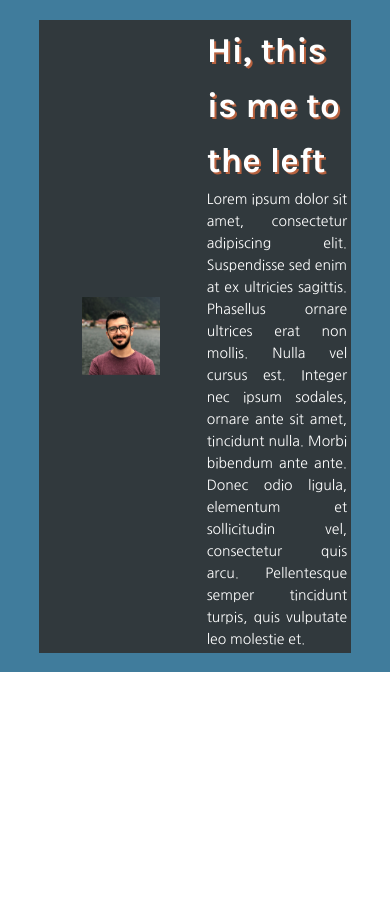
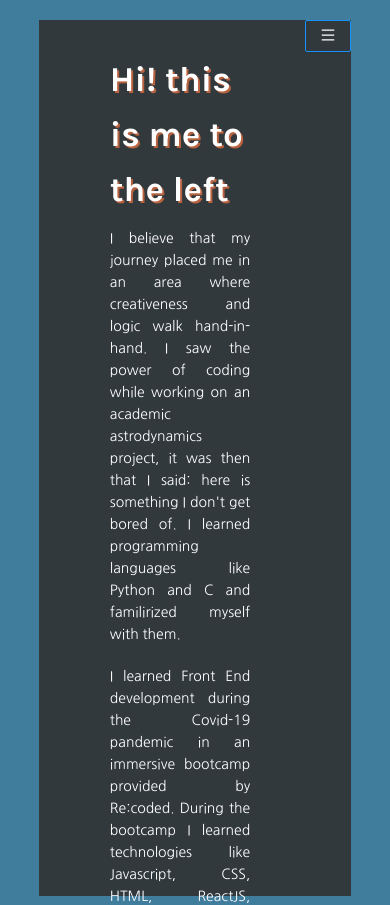
Before and after one commit to majdajroudi/Portfolio, a React (Create React App) app: page /about in a window 390 px wide. Shown: the top 905 px of the page. Before the commit the page ends 844 px from the top, so only its background shows below. Built offline with nearby package versions, Linux system fonts and the light colour scheme; a web font is replaced by a local one.

Commit message:
add drawer for small screens

```diff
--- a/src/App.js
+++ b/src/App.js
@@ -3,7 +3,8 @@ import './App.css';
 import 'antd/dist/antd.css'
 import Home from "./containers/Home/index";
 import About from "./containers/About";
-import Portfolio from "./containers/Portfolio"
+import Portfolio from "./containers/Portfolio";
+import Drawer from "./components/Drawer"
 import Publications from "./containers/Publications"
 import Contact from "./containers/Contact"
 import {BrowserRouter as Router, Route} from "react-router-dom";
@@ -15,6 +16,7 @@ function App() {
   return (
     <Router className="App">
       <Route path="/" component={TopBottom} />
+      <Route path="/" component={Drawer} />
       <Route path="/" component={Navbar} />
       <Route exact path="/" component={Home} />
       <Route path="/about" component={About} />
--- a/src/components/Drawer/index.css
+++ b/src/components/Drawer/index.css
@@ -0,0 +1,29 @@
+.drawerWrapper {
+    background-color: #407C9C;
+    display: flex;
+    justify-content: center;
+}
+
+.drawer {
+    background-color: #31393D;
+    width: 80%;
+    display: flex;
+    justify-content: flex-end;
+}
+
+.drawer--button{
+    background-color: #31393D;
+}
+
+.drawer__drawer__linksWrapper{
+    display: flex;
+    flex-direction: column;
+    justify-content: center;
+    align-items: center ;
+}
+
+.ant-drawer-body,
+.ant-drawer-header {
+    background-color:#31393D ;
+    border: none;
+}
--- a/src/components/Drawer/index.jsx
+++ b/src/components/Drawer/index.jsx
@@ -1,37 +1,58 @@
-import React, {useState} from "react"
-import { Drawer, Button } from 'antd';
+import React, { useState } from 'react';
+import { Drawer, Button, Row, Col } from 'antd';
+import {NavLink, useLocation} from "react-router-dom";
+import {MenuOutlined } from "@ant-design/icons";
+import "./index.css"
 
-const DrawerBar = () => {
-    const [isDrawerVisible, setIsDrawerVisible] = useState(false)
+const DrawerMenu = () => {
+  const [visible, setVisible] = useState(false);
+  const [screenWidth, setScreenWidth] = useState(window.innerWidth);
+  const location = useLocation()
+  window.addEventListener("resize", () => {
+      setScreenWidth(window.innerWidth)
+  })
 
   const showDrawer = () => {
-        setIsDrawerVisible(true)
+    setVisible(true);
   };
 
   const onClose = () => {
-        setIsDrawerVisible(false)
+    setVisible(false);
+  };
+
+  const isCurrentPath = (path) => {
+    if (location.pathname === path) {
+      return "navbar__elementsWrapper--element navbar__activeElement";
+    } else {
+      return "navbar__elementsWrapper--element";
+    }
   };
 
   return (
-      <div className="site-drawer-render-in-current-wrapper">
-        <div style={{ marginTop: 16 }}>
-          <Button type="primary" onClick={showDrawer}>
-            Open
+    screenWidth <= 1024 && <Row className="drawerWrapper">
+      <Row className="drawer">
+        <Button className="drawer--button" type="primary" onClick={showDrawer}>
+          <MenuOutlined />
         </Button>
-        </div>
         <Drawer
-          title="Basic Drawer"
+          title=""
           placement="right"
           closable={true}
           onClose={onClose}
-          visible={isDrawerVisible}
-          getContainer={false}
-          style={{ position: 'absolute' }}
+          visible={visible}
+          className="drawer__drawer"
         >
-          <p>Some contents...</p>
+          <Col className="drawer__drawer__linksWrapper">
+            <NavLink className={isCurrentPath("/")} to="/" > &nbsp;Home &nbsp;</NavLink>
+            <NavLink className={isCurrentPath("/about")} to="/about" >&nbsp;About &nbsp;</NavLink>
+            <NavLink className={isCurrentPath("/portfolio")} to="/portfolio" >&nbsp;Portfolio &nbsp;</NavLink>
+            <NavLink className={isCurrentPath("/publications")} to="/publications">&nbsp;Publications &nbsp;</NavLink>
+            <NavLink className={isCurrentPath("/contact")} to="/contact" >&nbsp;Contact &nbsp;</NavLink>
+          </Col>
         </Drawer>
-      </div>
+      </Row>
+    </Row>
   );
-  }
+};
 
-export default DrawerBar
+export default DrawerMenu;
--- a/src/components/Navbar/index.jsx
+++ b/src/components/Navbar/index.jsx
@@ -19,7 +19,7 @@ const Navbar = () => {
         }
       };
 
-    return ( screenWidth > 768&& <div className="navbarWrapper"><Row className="navbar">
+    return ( screenWidth > 1024&& <div className="navbarWrapper"><Row className="navbar">
                 <Row className="navbar__elementsWrapper">
                     <NavLink className={isCurrentPath("/")} to="/" > &nbsp;Home &nbsp;</NavLink>
                     <NavLink className={isCurrentPath("/about")} to="/about" >&nbsp;About &nbsp;</NavLink>
--- a/src/containers/About/index.css
+++ b/src/containers/About/index.css
@@ -7,7 +7,7 @@
     justify-content: center;
     align-items: center;
     background-color: #31393D;
-    height: 75vh;
+    height: 100vh;
 }
 
 .about__contentBox__bottom {
@@ -24,6 +24,7 @@
     justify-content: space-around;
     align-items: center;
     width: 45%;
+    margin-right: 30px;
 }
 
 .about__contentBox__textCol div {
@@ -44,7 +45,7 @@
 .about__contentBox__textCol div p{
     color: white;
     /* text-shadow: 5px 3px 0px -1px #B8623F; */
-    margin: 0px;
+    margin: 10px 0px;
     text-align: justify;
     font-family: "Nanum Gothic", serif;
 }
--- a/src/containers/About/index.jsx
+++ b/src/containers/About/index.jsx
@@ -3,6 +3,12 @@ import aboutImg from "../../images/majd.svg"
 import { Col, Row} from "antd"
 import {Sides} from "./../../components/Sides";
 import "./index.css"
+
+const textObject = {
+    title: "Hi! this is me to the left",
+    text0: "I believe that my journey placed me in an area where creativeness and logic walk hand-in-hand. I saw the power of coding while working on an academic astrodynamics project, it was then that I said: here is something I don't get bored of. I learned programming languages like Python and C and familirized myself with them.",
+    text1:"I learned Front End development during the Covid-19 pandemic in an immersive bootcamp provided by Re:coded. During the bootcamp I learned technologies like Javascript, CSS, HTML, ReactJS, Firebase and Redux."
+}
 
 const About = () => {
     return (
@@ -12,8 +18,9 @@ const About = () => {
                     <Row className="about__contentBox__bottom">
                         <Col className="about__contentBox__textCol">
                             <Col>
-                                <h2>Hi, this is me to the left</h2>
-                                <p>Lorem ipsum dolor sit amet, consectetur adipiscing elit. Suspendisse sed enim at ex ultricies sagittis. Phasellus ornare ultrices erat non mollis. Nulla vel cursus est. Integer nec ipsum sodales, ornare ante sit amet, tincidunt nulla. Morbi bibendum ante ante. Donec odio ligula, elementum et sollicitudin vel, consectetur quis arcu. Pellentesque semper tincidunt turpis, quis vulputate leo molestie et.</p>
+                                <h2>{textObject.title}</h2>
+                                <p>{textObject.text0}</p>
+                                <p>{textObject.text1}</p>
                             </Col>
                         </Col>
                         <Col className="about__contentBox__imgCol">
```
Lines whose indentation alone changed are shown as unchanged.
